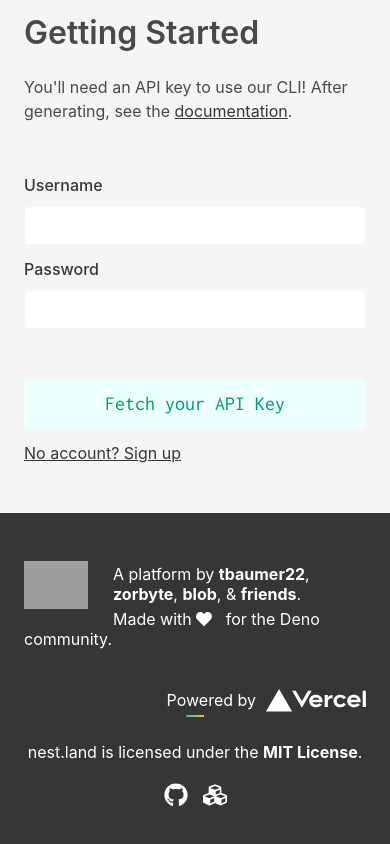
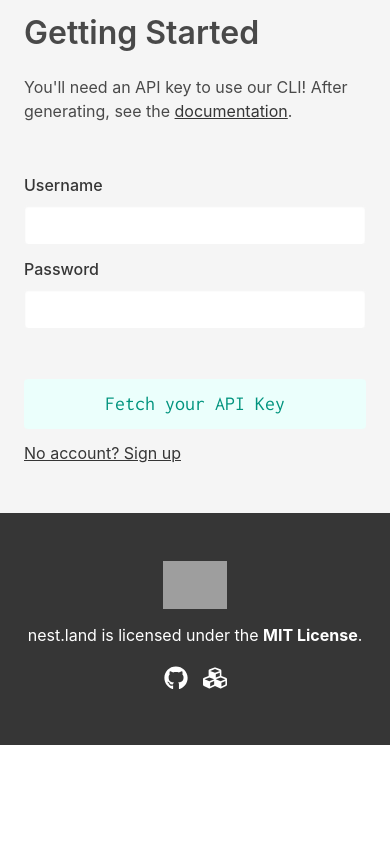
Before and after one commit to nestdotland/nest.land, a Vue app in the folder web/: page / in a window 390 px wide. Shown: the part 3926-4770 px from the top of the page. After the commit the page ends 4671 px from the top, so only its background shows below. Built offline with nearby package versions, Linux system fonts and the light colour scheme; grey boxes are pictures that could not be loaded; what vue-clipboard2, vue-lodash, vue-recaptcha-v3 would draw is missing.

Commit message:
fix(site): Updated element scaling on mobile

```diff
--- a/web/src/components/Footer.vue
+++ b/web/src/components/Footer.vue
@@ -2,8 +2,8 @@
   <footer class="footer has-background-dark" id="symmetric-footer">
     <div class="content has-text-white">
       <div class="container">
-        <div class="columns">
-          <div class="column footer-left">
+        <div class="columns is-hidden-mobile">
+          <div class="column is-8 footer-left">
             <figure class="image is-64x64">
               <img src="../assets/nest_dark.png" />
             </figure>
@@ -33,7 +33,7 @@
               &nbsp; for the Deno community.
             </p>
           </div>
-          <div class="column footer-right">
+          <div class="column is-4 footer-right">
             <div class="vercel-container">
               <div id="powered-by">Powered by</div>
               <a href="https://vercel.com?utm_source=nest-land">
@@ -53,7 +53,12 @@
             </div>
           </div>
         </div>
-        <hr />
+        <div class="is-hidden-tablet">
+          <figure class="image is-64x64" style="margin: 0 auto;">
+            <img src="../assets/nest_dark.png" />
+          </figure>
+        </div>
+        <hr class="is-hidden-mobile" />
         <p class="subtitle is-6 has-text-white has-text-centered">
           nest.land is licensed under the
           <a href="http://opensource.org/licenses/mit-license.php">
@@ -130,6 +135,7 @@ a:hover {
 
 hr {
   width: 5%;
+  min-width: 30px;
   margin: 25px auto;
   background: rgb(34, 193, 195);
   background: -moz-linear-gradient(
```
